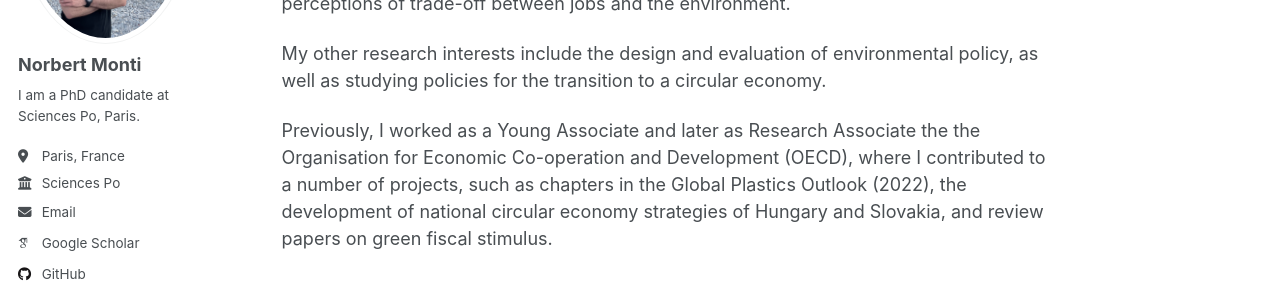
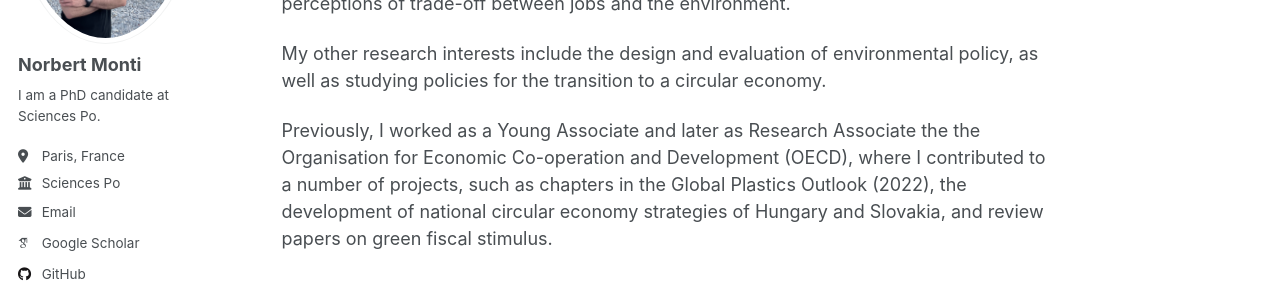
Before and after one commit to norbertmonti/norbertmonti.github.io, a Jekyll site: the page built from _pages/about.md, in a window 1280 px wide. Shown: the part 310-610 px from the top of the page. Built offline with Jekyll 4.4.1, drawn with Linux system fonts in a browser that asks for light colours; some web fonts are replaced; a file with an impossible date is left out.

Commit message:
Update _config.yml

```diff
--- a/_config.yml
+++ b/_config.yml
@@ -25,7 +25,7 @@ author:
   avatar           : "profile.jpg"
   name             : "Norbert Monti"
   pronouns         : # example: "she/her"
-  bio              : "I am a PhD candidate at Sciences Po, Paris."
+  bio              : "I am a PhD candidate at Sciences Po."
   location         : "Paris, France"
   employer         : "Sciences Po"
   uri              : # URL
```
